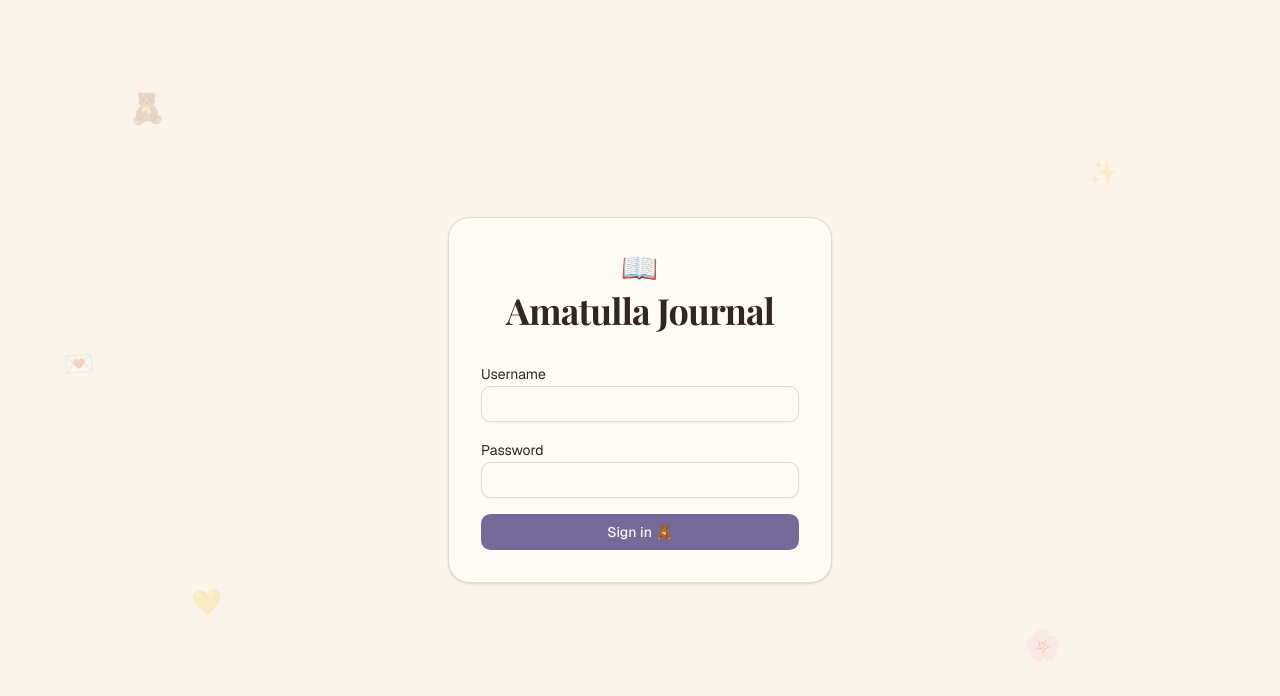
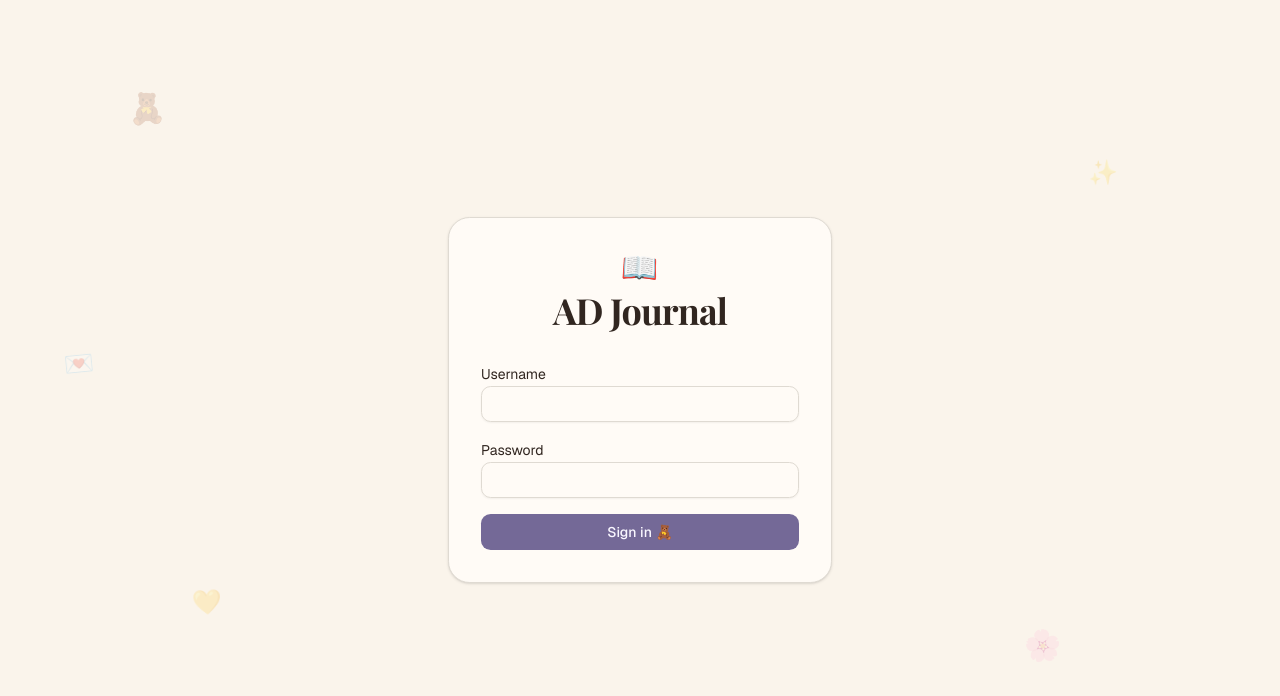
Before and after one commit to savy-7/ad-journal, a Next.js app: page /login in a window 1280 px wide. Shown: the top 696 px of the page. Built offline with nearby package versions, Linux system fonts and the light colour scheme.

Commit message:
change v1

```diff
--- a/app/login/page.tsx
+++ b/app/login/page.tsx
@@ -54,7 +54,7 @@ export default function LoginPage() {
           <h1
             className={`${playfair.className} text-4xl font-bold tracking-tight text-foreground`}
           >
-            Amatulla Journal
+            AD Journal
           </h1>
         </div>
 
```
